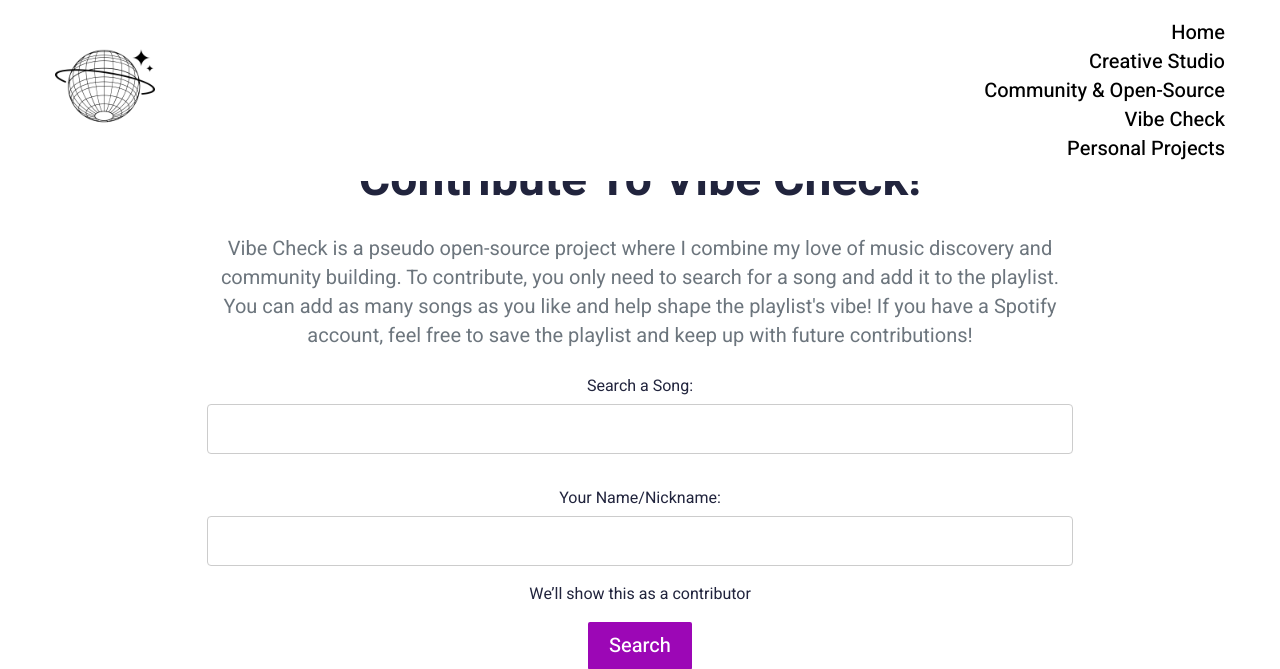
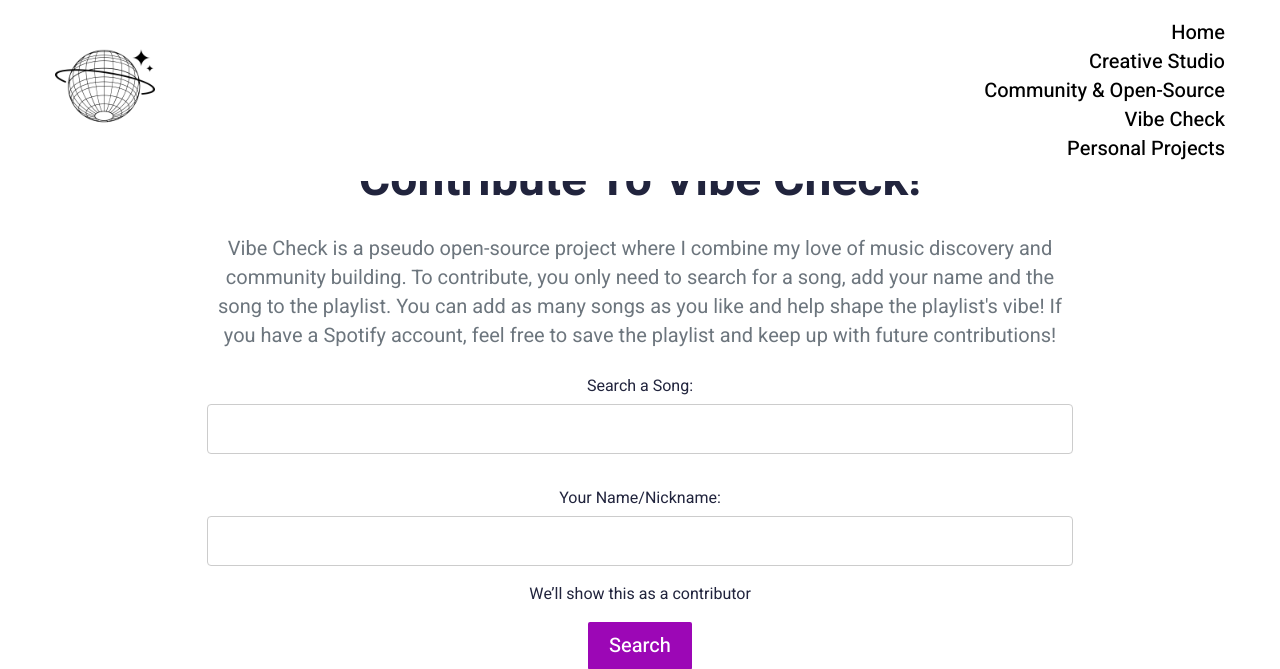
Before and after one commit to Kudzmat/myworld, a Django app: template main/templates/vibecheck/vibecheck.html in a window 1280 px wide. Shown: the top 669 px of the page. Run offline with Django 4.2, Linux system fonts and the light colour scheme; the template is opened without the code that fills it: values that come from a table or form of the project are taken from there, others are empty; data comes from the database, SQL or seed files in the repository; parts of the project's set-up code (start-up, migrations or seed data) failed here and were passed over; some libraries are stand-ins or nearby versions.

Commit message:
Update vibecheck.html
updated instructions text

```diff
--- a/main/templates/vibecheck/vibecheck.html
+++ b/main/templates/vibecheck/vibecheck.html
@@ -6,7 +6,7 @@
     <h1 class="display-5 fw-bold mb-4">Contribute To Vibe Check!</h1>
     <p class="lead text-muted mb-4">
         Vibe Check is a pseudo open-source project where I combine my love of music discovery and community building. To contribute, you only need to
-        search for a song and add it to the playlist. You can add as many songs as you like and help shape the playlist's vibe! If
+        search for a song, add your name and the song to the playlist. You can add as many songs as you like and help shape the playlist's vibe! If
         you have a Spotify account, feel free to save the playlist and keep up with future contributions!
       </p>
 
```
